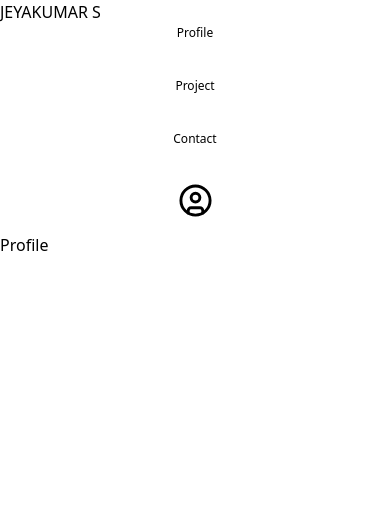
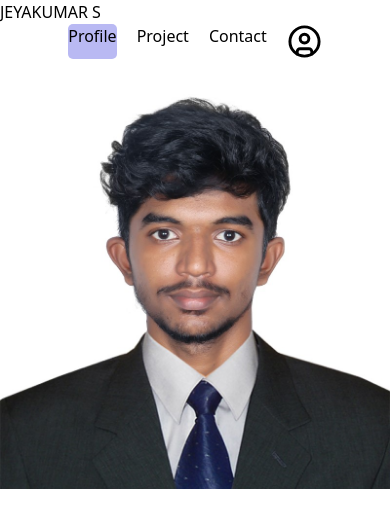
Before and after one commit to Jeyakumar-05/REACT, a React (Vite) app in the folder portfolio/: page /profile in a window 390 px wide. Shown: the top 528 px of the page. Built offline with nearby package versions, Linux system fonts and the light colour scheme.

Commit message:
worked with useState

```diff
--- a/portfolio/src/App.jsx
+++ b/portfolio/src/App.jsx
@@ -3,17 +3,22 @@ import {BrowserRouter, Routes, Route} from 'react-router-dom'
 import Project from './pages/Project'
 import Contact from './pages/Contact'
 import Profile from './pages/Profile'
+import WebLayout from './layouts/WebLayout'
 
 const App = () => {
   return (
     <>
     <BrowserRouter>
-      <Routes>
-        <Route path="/" element={<Profile />} />
-        <Route path="/projects" element={<Project />} />
-        <Route path="/contact" element={<Contact />} />
-        <Route path="/profile" element={<Profile />} />
-      </Routes>
+
+        <Routes>
+          <Route element={<WebLayout />}>
+            <Route path="/" element={<Profile />} />
+            <Route path="/profile" element={<Profile />} />
+            <Route path="/projects" element={<Project />} />
+            <Route path="/contact" element={<Contact />} />
+          </Route>
+       </Routes>
+
     </BrowserRouter>
     </>
   )
--- a/portfolio/src/assets/css/style.css
+++ b/portfolio/src/assets/css/style.css
@@ -22,25 +22,20 @@ ul {
   }
 
   @media (max-width: 768px) {
-    /* For tablets and smaller screens */
-    ul {
-      flex-wrap: wrap;
-      justify-content: space-between;
-    }
-    li {
-      font-size: 14px;
-      margin-bottom: 10px;
+    .nav-link {
+      font-size: 16px;
+      padding: 8px 12px;
     }
   }
 
   @media (max-width: 480px) {
-    /* For mobile phones and smaller screens */
-    ul {
-      flex-direction: column;
-      align-items: center;
-    }
-    li {
-      font-size: 12px;
-      margin-bottom: 15px;
+    .nav-link {
+      font-size: 14px;
+      padding: 6px 10px;
     }
   }
+
+.active{
+  background-color: rgb(185, 185, 243);
+  border-radius: 5px;
+}
--- a/portfolio/src/components/Navbar.jsx
+++ b/portfolio/src/components/Navbar.jsx
@@ -1,5 +1,5 @@
-import React from 'react'
-import { CircleUser } from 'lucide-react';
+import React, { useState } from 'react'
+import { CircleUser, CircleX } from 'lucide-react';
 import { NavLink } from 'react-router-dom';
 
 const Navbar = () => {
@@ -17,43 +17,70 @@ const Navbar = () => {
      path:"/contact"
     }]
 
+    const[userdata, setuserdata] = useState({
+       email: '',
+       password: ''
+    })
+
+    const handleChange = (e) => {
+      setuserdata({ ...userdata, [e.target.id]: e.target.value})
+    }
+
+    const handleLogin = (e) => {
+      e.preventDefault();
+      console.log(userdata);
+      console.log("using state");
+    }
+  const [visible, setvisible] = useState(false);
   return (
     <>
+
 <div className="h-[4rem] w-full flex justify-center items-center rounded-md bg-blue-200 border border-zinc-500">
     <div className="h-full w-[90%] flex flex-row items-center">
         <div className='w-[50%] h-full flex justify-start items-center font-semibold text-xl'><h2>JEYAKUMAR S</h2></div>
-        <div className='w-[70%] h-full flex justify-end items-center'>
-            <ul className='h-full w-fit list-none flex  items-center font-semibold gap-16'>
+        <div className='w-[45%] h-full flex justify-end items-center'>
+            <ul className='h-full w-full list-none flex  items-center font-semibold gap-10 justify-end'>
                {navdata.map((data, index) => (
-                <NavLink  key={index} to={data.path}><li className='text-xl font-semibold '>{data.title}</li></NavLink> ))}
+                <NavLink  key={index} to={data.path} className='h-[60%] w-[15%] flex items-center justify-center'><li className='text-xl font-semibold'>{data.title}</li></NavLink> ))}
 
                 {/* <li className='text-xl font-semibold px-3'>Profile</li>
                 <li className='text-xl font-semibold px-3'>Projects</li>
                 <li className='text-xl font-semibold px-3'>Contact</li> */}
-           <li className='w-[30%] h-full flex justify-end items-center gap-3'><CircleUser size={35}/> </li>
+          <div className='w-[10%] h-full flex justify-end items-center'><li><CircleUser onClick={() => setvisible(true)} size={35}/> </li> </div>
             </ul>
         </div>
     </div>
 </div>
-    </>
+{
+  visible && (
+    <>
+                        <div className="h-screen w-screen absolute top-0 left-0 bg-black/20 flex justify-center items-center z-50">
+                            <div className=" h-[40%] w-[30%] bg-red z-50 flex flex-col  bg-white  shadow-lg ">
+                                <div className="w-full h-[15%] flex flex-row justify-start px-10 items-center border-2 text-white bg-purple-500 text-xl font-bold ">
+                                    <div className="w-1/2">
+                                        Login
+                                    </div>
+                                    <div className="w-1/2 flex justify-end">
+                                        <CircleX onClick={() => setvisible(!visible)} />
+                                    </div>
+                                </div>
+                                <div className="w-full h-[85%] flex flex-row justify-center items-center">
+                                    <form className="w-[80%] h-[80%] flex flex-col justify-center items-center gap-4" onSubmit={handleLogin}>
+                                        <input type="email" name="" id="email" placeholder="email" className="p-3 bg-[#f8f8f8] w-full font-bold outline-none active:outline-none focus:border-b-2 hover:border-purple-500" required onChange={handleChange} />
+                                        <input type="password" name="" id="password" placeholder="password" className="p-3 bg-[#f8f8f8] w-full font-bold outline-none active:outline-none focus:border-b-2 hover:border-purple-500" required onChange={handleChange} />
+                                        <button type="submit" className="bg-green-500 p-3 text-white w-full rounded-sm text-lg font-bold">   Login</button>
+                                    </form>
+                                </div>
+                                <div className="w-full h-[15%] flex flex-row justify-center items-center">
+                                    <button onClick={() => setvisible(!visible)} className="bg-red-500 p-3 text-white w-full h-full rounded-sm text-lg font-bold"> Cancel </button>
+                                </div>
+                            </div>
+                        </div>
+                    </>
+                )
+            }
+        </>
   )
 }
+
 export default Navbar
-
-    // <div className='bg-slate-300 rounded-sm h-[4rem] w-full shadow-xl bg-opacity-60 flex justify-around items-center sticky'>
-    //       <div className='h-full w-[95%] flex justify-center items-center'>
-    //         <div className='flex h-full w-full justify-start items-center '><h1 className='font-bold'><Link to='/home'>HANS ROHIT Y</Link></h1></div>
-    //        <div className='flex justify-end items-center h-full w-[50%]'>
-    //         <ul className='h-full w-full list-none flex flex-row justify-center gap-1 items-center font-semibold'>
-    //         {navdata.map((data,index)=>(
-    //           <Link key={index} to={data.path} className='h-[100%] w-[40%]'><li className='border-1  justify-center flex items-center h-full w-full hover:bg-slate-800 hover:bg-opacity-30 hover:text-white'>{data.title}</li></Link>
-    //         ))}
-    //             {/* <li className='border-1 justify-center flex items-center h-[100%] w-[40%] hover:bg-slate-800 hover:text-white hover:bg-opacity-30'><Link to='/project'>Project</Link></li>
-    //             <li className='border-1 justify-center flex items-center h-[100%] w-[40%] hover:bg-slate-800 hover:text-white hover:bg-opacity-30'><Link to='/contact'>Contact</Link></li> */}
-    //         <div className=' h-[100%] w-[18%] border-1 justify-center items-center flex'>
-    //             <Link to='/home'><li className='border-2 border-black rounded-full h-[32px] w-[32px] flex justify-start items-center'><CircleUser size={32} /></li></Link>
-    //             </div>
-    //         </ul>
-    //         </div>
-    //    </div>
-    //  </div>
--- a/portfolio/src/layouts/WebLayout.jsx
+++ b/portfolio/src/layouts/WebLayout.jsx
@@ -0,0 +1,14 @@
+import React,{Suspense} from 'react'
+import { Outlet } from 'react-router-dom'
+import Navbar from '../components/Navbar'
+
+const WebLayout = () => {
+  return (
+    <>
+    <Navbar />
+    <Outlet />
+    </>
+  )
+}
+
+export default WebLayout
--- a/portfolio/src/pages/Contact.jsx
+++ b/portfolio/src/pages/Contact.jsx
@@ -1,34 +1,38 @@
 import React, { useState } from 'react'
-import Navbar from '../components/Navbar'
 
 const Contact = () => {
-  const [visible,setvisible] =useState(false)
   return (
-    <>
-    {
-      visible &&(
-        <>
-    <div className="h-screen w-screen absolute top-0 left-0 bg-black/20 flex justify-center items-center z-50">
-    <div className="h-[40%] w-[30%] bg-red z-50 flex flex-col bg-white">
-      <div className="w-full h-[20%] flex flex-row justify-center items-center border-2">
-        Delete?
-      </div>
-    <div className="w-full h-[60%] flex flex-row justify-center items-center">
-      Are you sure?
-    </div>
-    <div className="w-full h-[20%] flex justify-center items-center">
-    <button onClick={()=> setvisible(!visible)} className="bg-red-500 p-3 text-white w-1/2 h-full rounded-sm">No</button>
-    <button onClick={()=> setvisible(!visible)} className="bg-green-500 p-3 text-white w-1/2 h-full rounded-sm">Yes</button>
-    </div>
-    </div>
-    </div>
-    </>
-  )
-}
-<div className="w-full h-[20%] flex flex-row justify-center items-center -z-10">
-<button onClick={()=> setvisible(true)} className="bg-red-500 p-3 text-white w-1/2 h-full rounded-sm">Delete</button>
-</div>
-</>
+  <>
+  <div>
+    Contact
+  </div>
+  </>
   )
 }
 export default Contact
+
+
+// const [visible,setvisible] =useState(false)
+//     {
+//       visible &&(
+//         <>
+//     <div className="h-screen w-screen absolute top-0 left-0 bg-black/20 flex justify-center items-center z-50">
+//     <div className="h-[40%] w-[30%] bg-red z-50 flex flex-col bg-white">
+//       <div className="w-full h-[20%] flex flex-row justify-center items-center border-2">
+//         Delete?
+//       </div>
+//     <div className="w-full h-[60%] flex flex-row justify-center items-center">
+//       Are you sure?
+//     </div>
+//     <div className="w-full h-[20%] flex justify-center items-center">
+//     <button onClick={()=> setvisible(!visible)} className="bg-red-500 p-3 text-white w-1/2 h-full rounded-sm ">No</button>
+//     <button onClick={()=> setvisible(!visible)} className="bg-green-500 p-3 text-white w-1/2 h-full rounded-sm">Yes</button>
+//     </div>
+//     </div>
+//     </div>
+//     </>
+//   )
+// }
+// <div className="w-full h-[10%] flex justify-center items-center -z-10 ">
+// <button  onClick={()=> setvisible(true)} className="bg-red-300 p-3 text-white w-1/2 h-full rounded-sm ">Delete</button>
+// </div>
--- a/portfolio/src/pages/Profile.jsx
+++ b/portfolio/src/pages/Profile.jsx
@@ -1,11 +1,16 @@
 import React from 'react'
 import Navbar from '../components/Navbar'
+import Photo from '../assets/img/IMG_88281.jpg'
+import '../assets/css/style.css'
 
 const Profile = () => {
   return (
     <>
-    <Navbar />
-    <div>Profile</div>
+    <div className ='h-[50rem] flex justify-end items-center'>
+      <div className='flex justify-center items-center'>
+      <img src = {Photo} alt = "profile" className='rounded-full h-2/5 w-2/5' />
+      </div>
+    </div>
     </>
   )
 }
--- a/portfolio/src/pages/Project.jsx
+++ b/portfolio/src/pages/Project.jsx
@@ -4,7 +4,6 @@ import Navbar from '../components/Navbar'
 const Project = () => {
   return (
     <>
-    <Navbar />
     <div>Project</div>
     </>
   )
```
